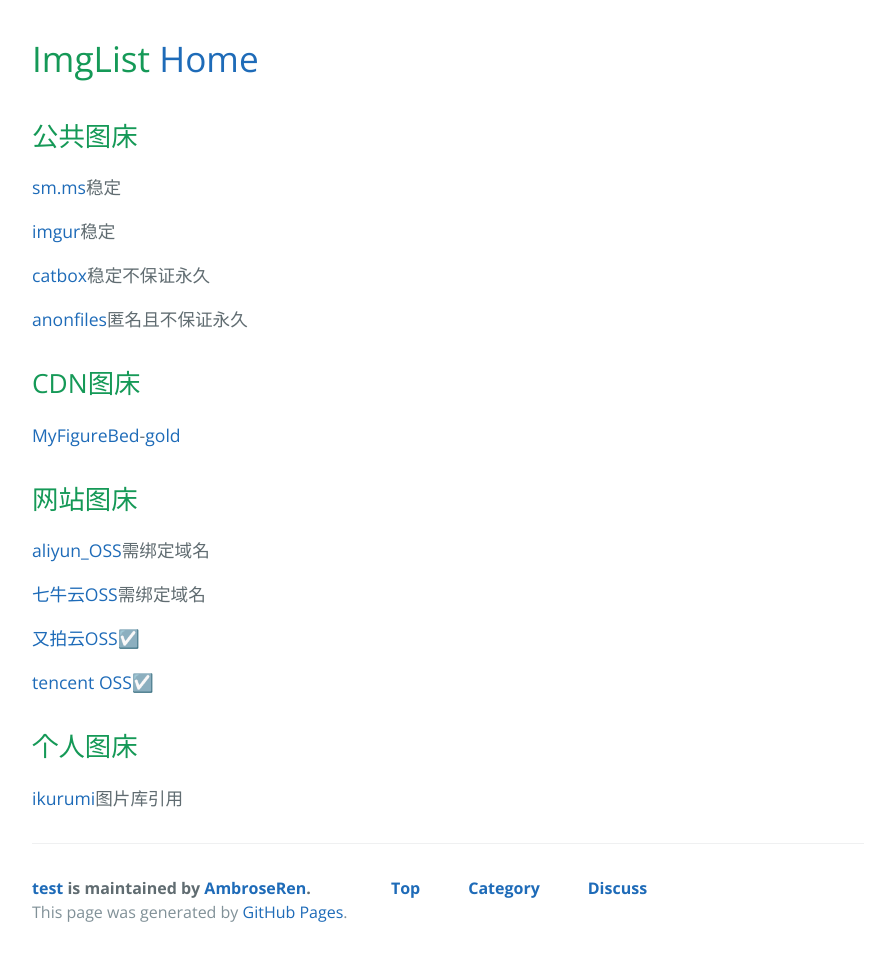
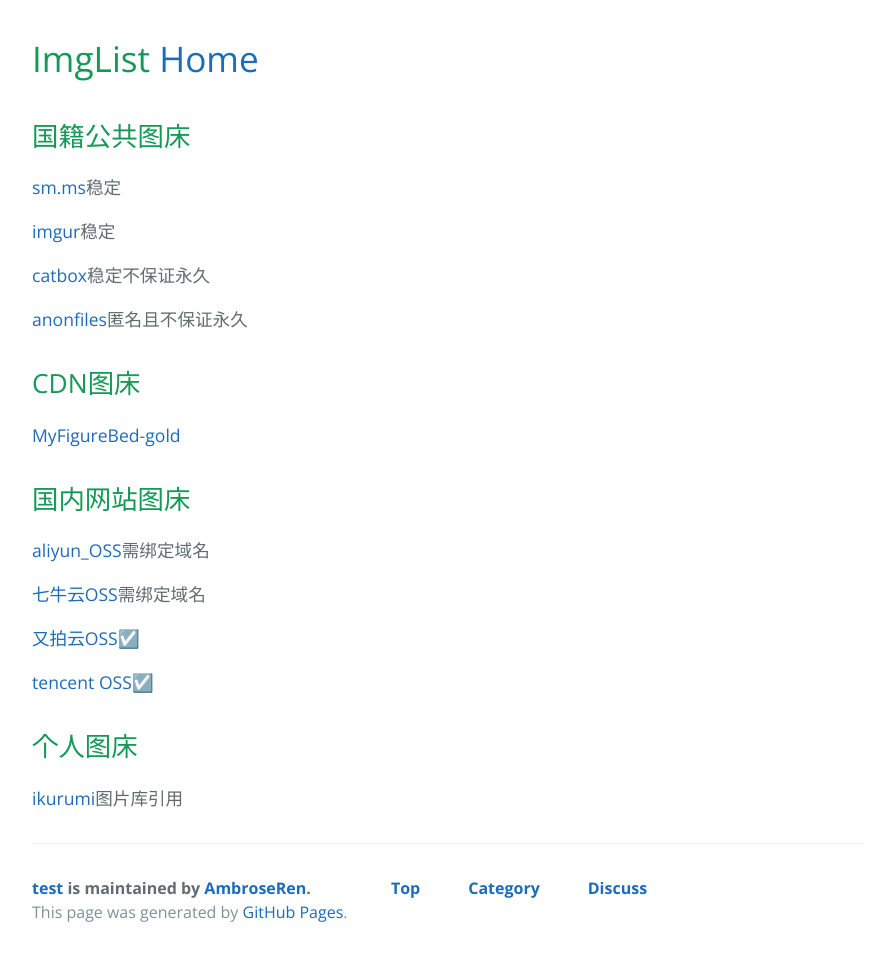
Before and after one commit to AmbroseRen/test, a Jekyll site: the page built from img/index.md, in a window 1280 px wide. Shown: the whole page, without its empty margins (192-1087 px from the left). Built offline with Jekyll 4.4.1, drawn with Linux system fonts in a browser that asks for light colours; our own code applies the rules of GitHub Pages for plain Markdown files; the repository's description, which GitHub fills in, is left out.

Commit message:
Update index.md

```diff
--- a/img/index.md
+++ b/img/index.md
@@ -1,6 +1,6 @@
 # ImgList  [Home](../index.md)
 
-## 公共图床
+## 国籍公共图床
 
 [sm.ms](https://sm.ms/)稳定
 
@@ -14,7 +14,7 @@
 
 [MyFigureBed](https://cdn.jsdelivr.net/gh/AmbroseRen/Picture@master/)-[gold](https://cdn.jsdelivr.net/gh/AmbroseRen/Picture@master/img/default/gold.jpg)
 
-## 网站图床
+## 国内网站图床
 
 [aliyun_OSS](https://oss.console.aliyun.com/bucket)需绑定域名
 
```
